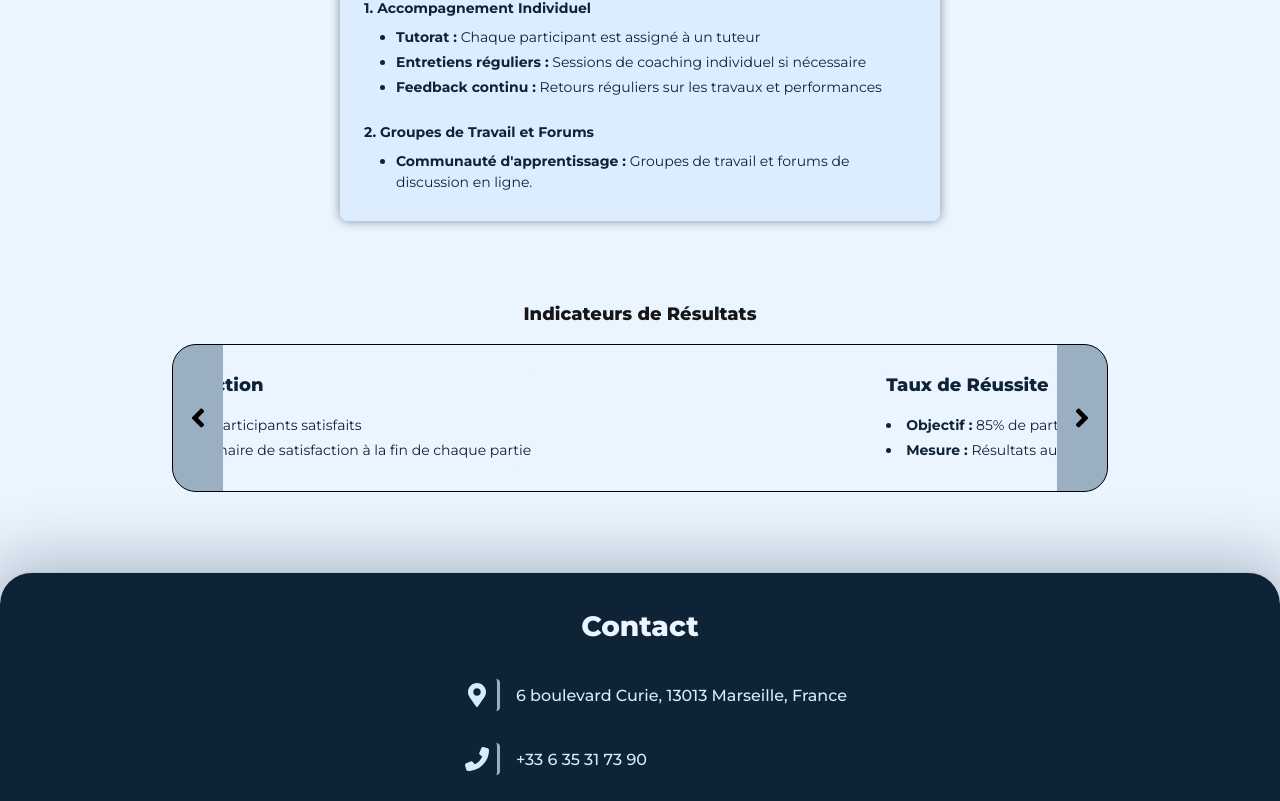
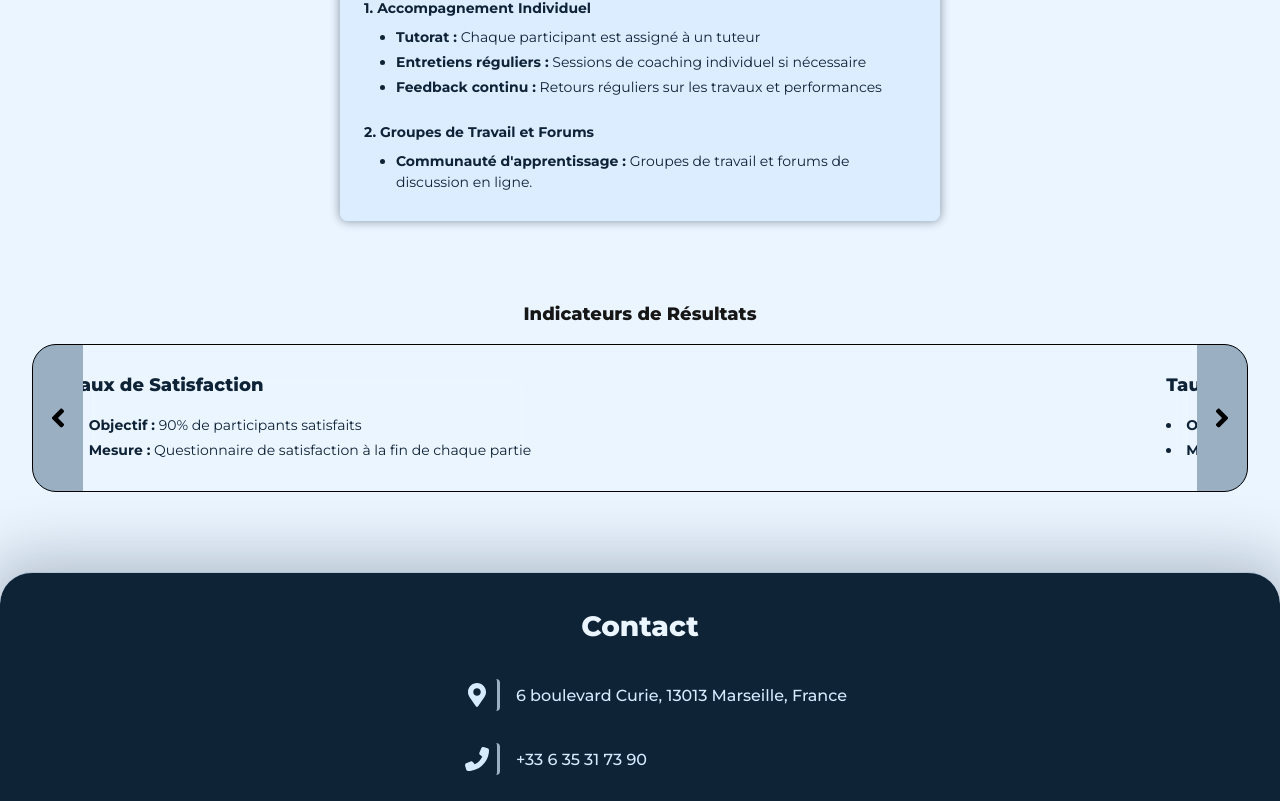
Before and after one commit to evanhays98/stdphocea, a Next.js app: page /stdphocea/ in a window 1280 px wide. Shown: the part 5051-5852 px from the top of the page. Built offline with nearby package versions, Linux system fonts and the light colour scheme; a web font is replaced by a local one.

Commit message:
listContainer addition info

```diff
--- a/src/app/libs/core/AdditionalInfo/AdditionalInfo.module.css
+++ b/src/app/libs/core/AdditionalInfo/AdditionalInfo.module.css
@@ -1,6 +1,5 @@
 .container {
     width: 100%;
-    max-width: 1900px;
     background: rgb(var(--blue-0));
     position: relative;
     padding-bottom: 48px;
@@ -13,7 +12,6 @@
     justify-content: center;
     align-items: center;
     flex-direction: column;
-    max-width: 1000px;
     gap: 16px;
     margin: 0 auto;
     padding: 32px 32px 64px;
@@ -24,9 +22,11 @@
     flex-wrap: wrap;
     flex-direction: row;
     justify-content: center;
+    max-width: 1900px;
     align-items: normal;
     gap: 24px;
     padding: 48px 0;
+    margin: 0 auto;
 }
 
 .customP {
```
